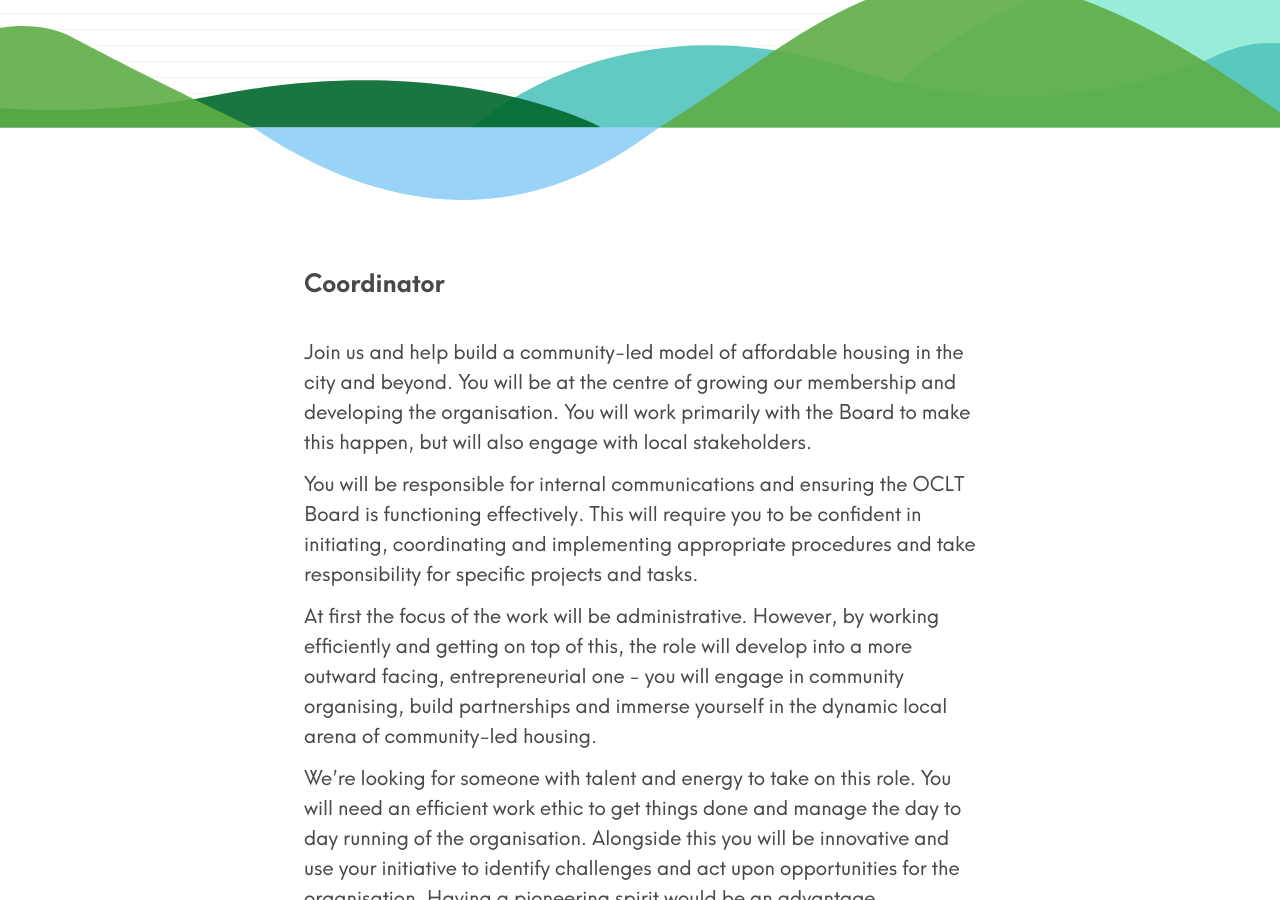
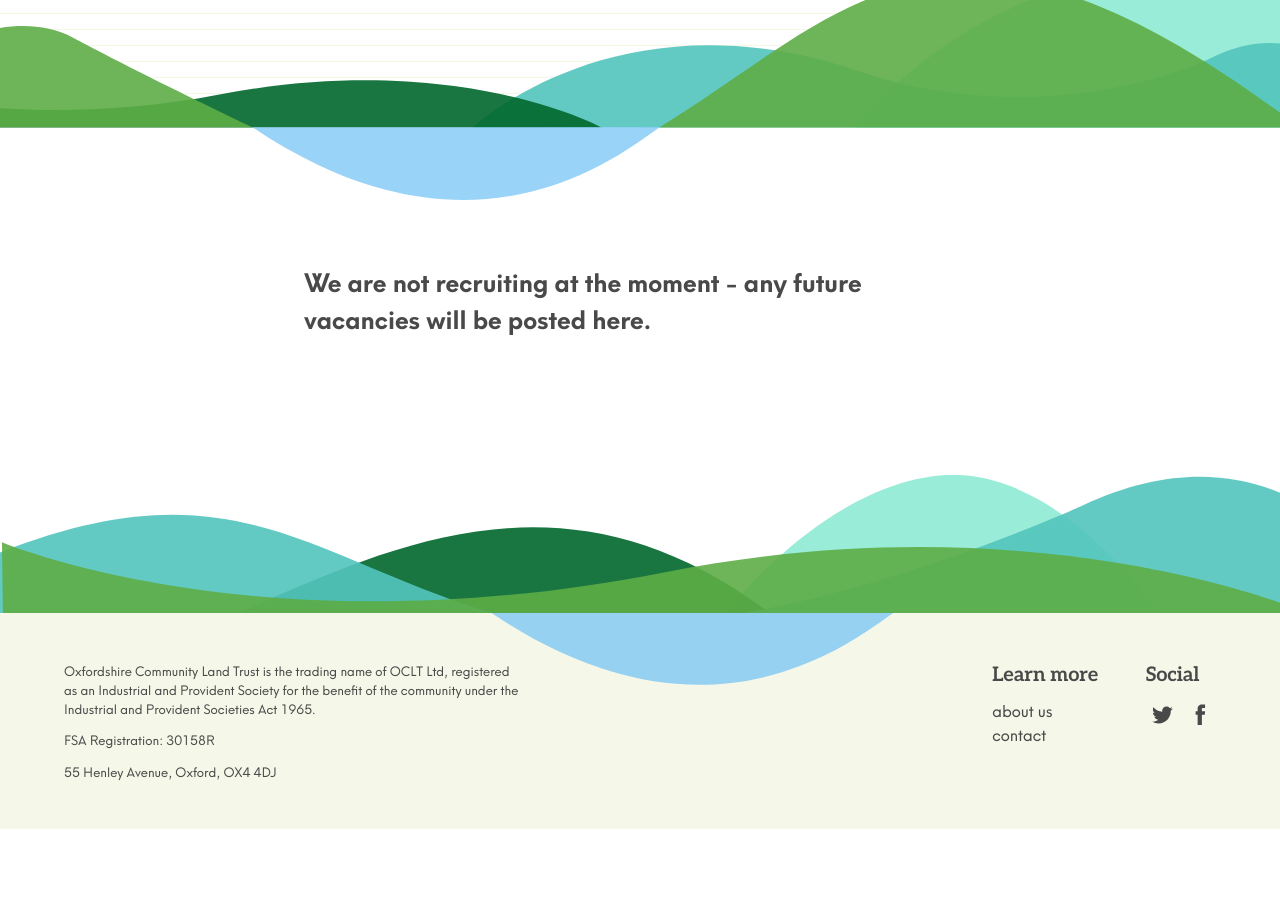
Before and after one commit to johnpuddephatt/oclt, a Jekyll site: the page built from _pages/jobs.md, in a window 1280 px wide and 900 px high, scrolled down 345 px. Built offline with Jekyll 4.4.1, drawn with Linux system fonts in a browser that asks for light colours; after the commit the page ends 1174 px from its top, so only the background shows below that; some of the changed text lies outside the part shown.

Commit message:
Update from Forestry.io Oxfordshire CLT updated _pages/jobs.md

```diff
--- a/_pages/jobs.md
+++ b/_pages/jobs.md
@@ -4,78 +4,4 @@ title: Jobs
 subtitle: ''
 
 ---
-**Coordinator**
-
-Join us and help build a community-led model of affordable housing in the city and beyond. You will be at the centre of growing our membership and developing the organisation. You will work primarily with the Board to make this happen, but will also engage with local stakeholders.
-
-You will be responsible for internal communications and ensuring the OCLT Board is functioning effectively. This will require you to be confident in initiating, coordinating and implementing appropriate procedures and take responsibility for specific projects and tasks.
-
-At first the focus of the work will be administrative. However, by working efficiently and getting on top of this, the role will develop into a more outward facing, entrepreneurial one - you will engage in community organising, build partnerships and immerse yourself in the dynamic local arena of community-led housing.
-
-We’re looking for someone with talent and energy to take on this role. You will need an efficient work ethic to get things done and manage the day to day running of the organisation. Alongside this you will be innovative and use your initiative to identify challenges and act upon opportunities for the organisation. Having a pioneering spirit would be an advantage.
-
-We welcome applicants from all backgrounds - experience in community-led housing is not necessary.
-
-**Headline details**
-
-* Office Location: Makespace Oxford
-* Term: One year initially with an intention for this to become a permanent role
-* Salary: £25,000 pro rata (3 day per week / 0.6FTE)
-* Closing Date: 6 pm 25th March 2020
-* Interview: March 31st, April 1st at Makespace Oxford
-* Start date: By agreement
-
-**About OCLT**
-
-Oxfordshire Community Land Trust (OCLT) is about to go on site in Botley (Oxford) with its first build project for 8 permanently affordable flats for local people in housing need. There are other projects in the pipeline and the Board is working to eventually create a portfolio of community-led and owned land and housing projects. Visit our website for more info: [https://www.oclt.org.uk/](https://www.oclt.org.uk/ "https://www.oclt.org.uk/")
-
-**Practicalities**
-
-This role is part-time (3 days a week) and timings are negotiable with the board. The employee must be able to attend evening Board Meetings which are held on a monthly-basis on the third Monday from 6-9pm.
-
-OCLT has a hot desk at [Makespace Oxford](http://makespaceoxford.org/) and this would be the expected work base for most of the time. You would be working initially with OCLT Board Members to bed in and develop your role. You will be reporting to the Chair and working closely with the Senior Management Team.
-
-Find out more about Community led Housing [here](https://www.communityledhomes.org.uk). If you have any questions about the application process please [contact us](https://www.oclt.org.uk/contact/) and we would be happy to arrange a phone conversation.
-
-**How to apply**
-
-Download the application form by following the link below and then downloading the form. Return to us either by email to fran.ryan@oclt.org.uk or post using the details at the bottom of the application form.
-
-[APPLICATION FORM](https://drive.google.com/file/d/1BVCNvHD1B3EEWnNiTa5QwRBY82cKIYSA/view?usp=sharing "Application form")
-
-**Job Description**
-
-_Purpose_
-
-* To develop, support and energise OCLT by ensuring in the first place that the organisation is effectively managed
-* To think ahead and identify opportunities and challenges for future development, engaging with stakeholders to initiate change.
-* To facilitate communications within and between the Board and with external stakeholders including the membership.
-* To efficiently run the day-to-day management of the organisation, including the accounts and the Google Drive.
-
-_Duties - Internal Communications and administration (the list is not exhaustive)_
-
-* Work with the Chair and Secretary to prepare for and effectively manage Board Meetings
-* Managing OCLTs internal networking platform (Loomio)
-* Utilize computer systems to run file-storage, pay bills etc.
-* Work with the Treasurer and the Finance and Development Committee to support and develop its role and its work
-
-_Duties - Membership Development (this list is not exhaustive)_
-
-* Membership development in association with the Board
-* Identification of funding opportunities for membership, community development and CLT sustainability.
-* Managing external communications including social media, the website and e-newsletters
-* Work towards full membership engagement and retention
-* Engage with key stakeholders in community led housing
-
-The employee may be required to undertake other tasks and responsibilities as directed by OCLT’s Board as are consistent with the nature of the job described above.
-
-**Person Spec**
-
-The applicant must:
-
-* Be organised, efficient, and have the ability to plan, prioritise and meet deadlines
-* Be flexible to work with changing demands and priorities
-* Be innovative and have the initiative to help solve problems and develop the organisation.
-* Be able to work in a team (with the Board and others working in the rapidly developing community led housing arena).
-* Have good oral and written communication skills.
-* Have a basic knowledge of Excel (desirable but not essential).
+**We are not recruiting at the moment - any future vacancies will be posted here.**
```
